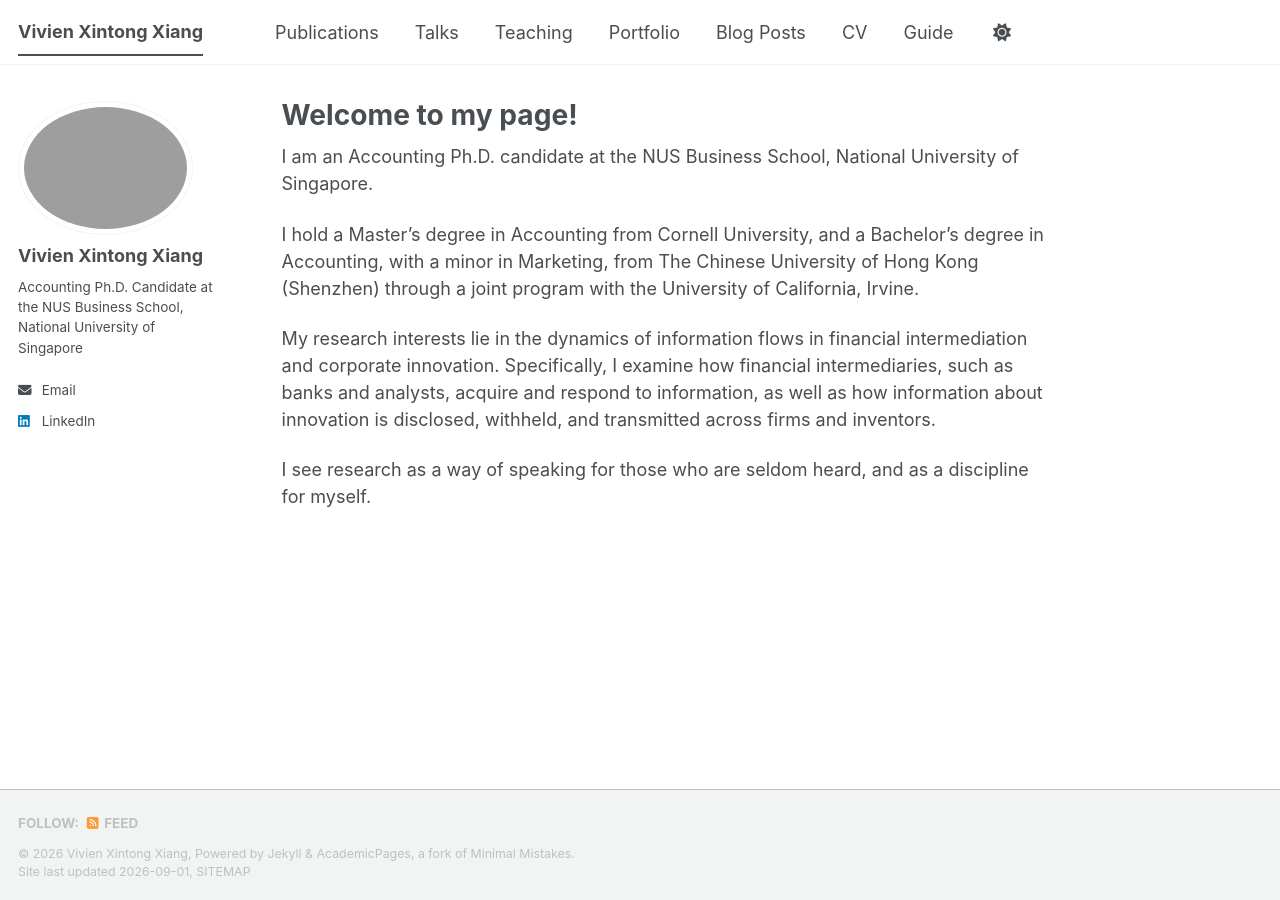
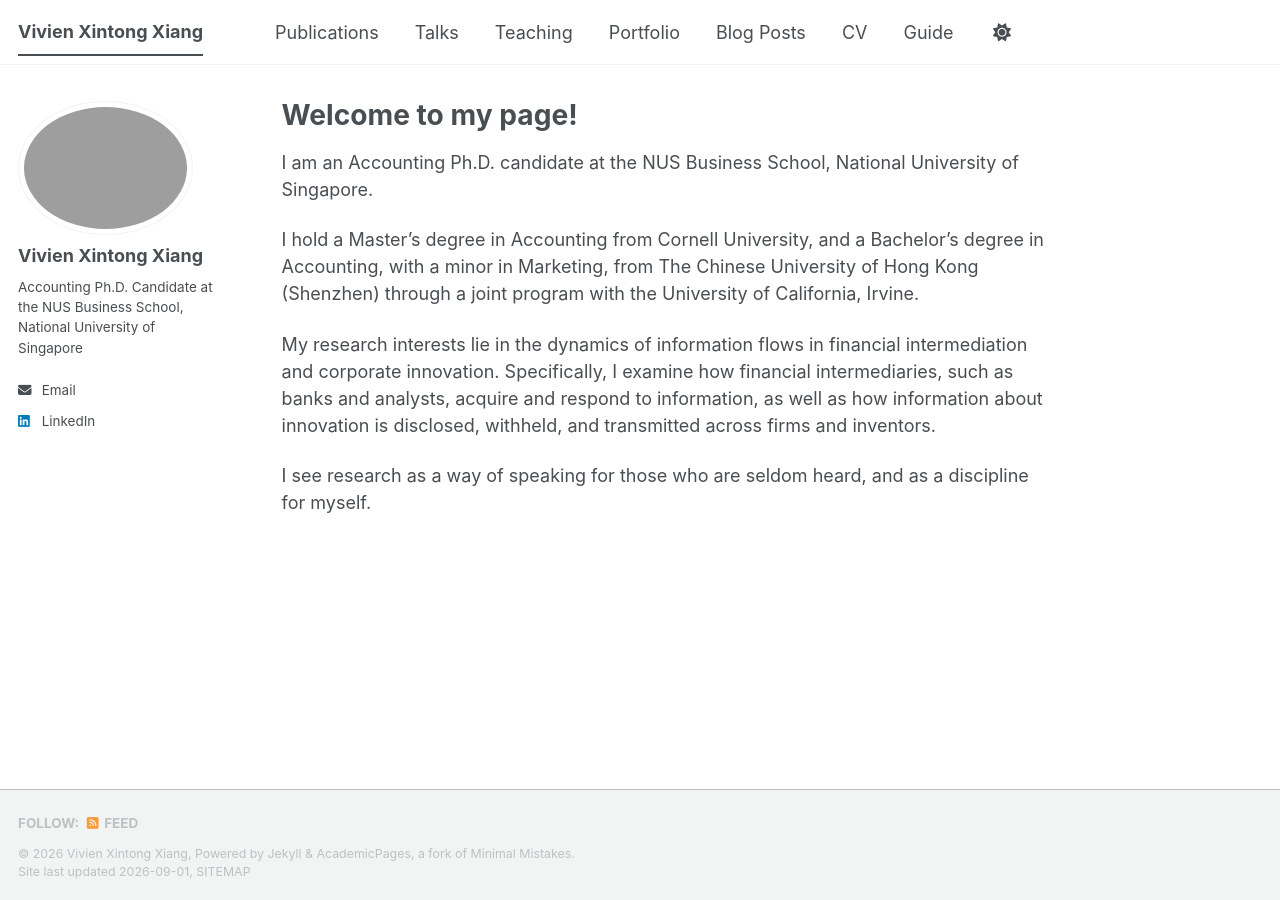
Before and after one commit to vivienxintongxiang/vivienxintongxiang.github.io, a Jekyll site: the page built from _pages/about.md, in a window 1280 px wide. Built offline with Jekyll 4.4.1, drawn with Linux system fonts in a browser that asks for light colours; a style sheet for code colours, icons or effects is not loaded.

Commit message:
Update main.scss

```diff
--- a/assets/css/main.scss
+++ b/assets/css/main.scss
@@ -37,3 +37,7 @@
     "layout/sidebar",
     "layout/json_cv"
 ;
+
+.page__title {
+  margin-bottom: 0.7em;
+}
```
